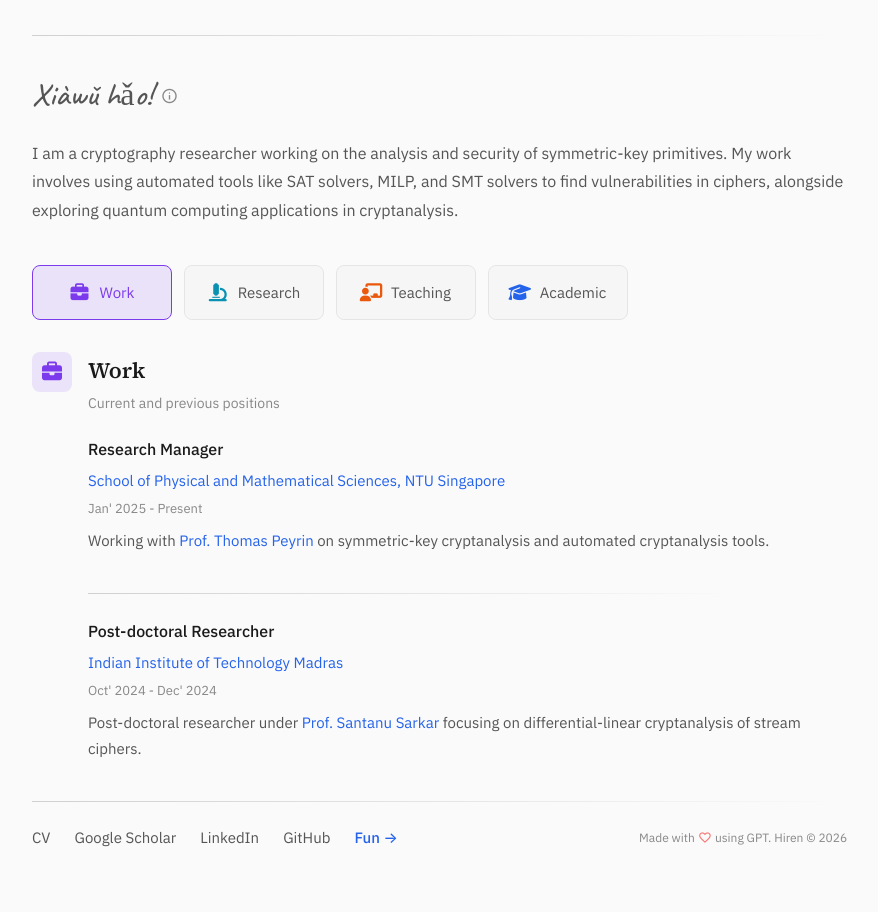
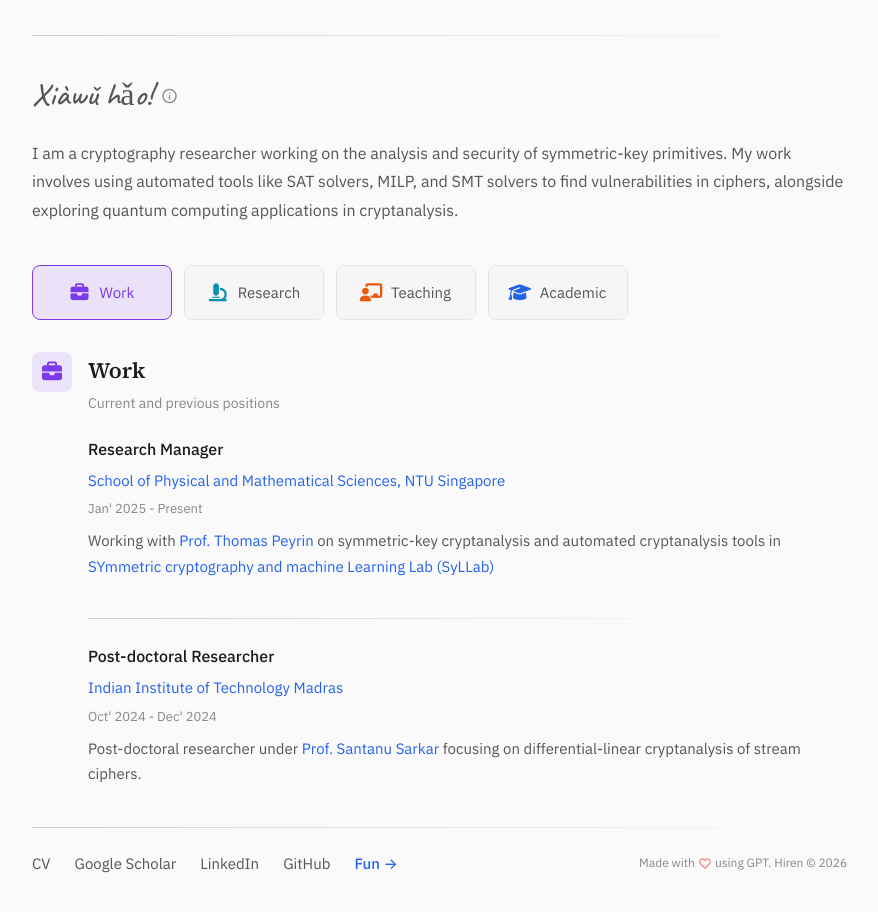
Before and after one commit to hirengarai/hirengarai.github.io, a Jekyll site: the page index.html, which Jekyll copies as it is, in a window 1280 px wide, cut to the strip 164-1080 px from the top of the page. Shown: the top 912 px of the strip, without its empty margins (162-1040 px from the left). Built offline with Jekyll 4.4.1, drawn with Linux system fonts in a browser that asks for light colours; some web fonts are replaced; before the commit the page ends 1055 px from its top, so only the background shows below that.

Commit message:
update anchors

```diff
--- a/index.html
+++ b/index.html
@@ -135,19 +135,19 @@
                 <div class="section-content">
                     <div class="position-item">
                         <div class="position-title">Research Manager</div>
-                        <a href="https://www.ntu.edu.sg/spms" target="_blank" class="position-org">School of Physical
+                        <a href="https://www.ntu.edu.sg/spms" target="_blank" rel="noopener noreferrer" class="position-org">School of Physical
                             and Mathematical Sciences, NTU Singapore</a>
                         <div class="position-period">Jan' 2025 - Present</div>
                         <p class="position-desc">Working with <a href="https://thomaspeyrin.github.io/web/"
-                                target="_blank">Prof. Thomas Peyrin</a> on symmetric-key cryptanalysis and automated
-                            cryptanalysis tools.</p>
+                                target="_blank" rel="noopener noreferrer">Prof. Thomas Peyrin</a> on symmetric-key cryptanalysis and automated
+                            cryptanalysis tools in <a href="https://syllab-ntu.github.io/syllab/" target="_blank" rel="noopener noreferrer">SYmmetric cryptography and machine Learning Lab (SyLLab)</a></p>
                     </div>
                     <div class="position-item">
                         <div class="position-title">Post-doctoral Researcher</div>
-                        <a href="https://www.iitm.ac.in//" target="_blank" class="position-org">Indian Institute of Technology Madras</a>
+                        <a href="https://www.iitm.ac.in//" target="_blank" rel="noopener noreferrer" class="position-org">Indian Institute of Technology Madras</a>
                         <div class="position-period"> Oct' 2024 - Dec' 2024</div>
                         <p class="position-desc">Post-doctoral researcher under <a href="https://sites.google.com/site/santanusarkarwb/home"
-                                target="_blank">Prof. Santanu Sarkar</a> focusing on differential-linear cryptanalysis of stream ciphers.
+                                target="_blank" rel="noopener noreferrer">Prof. Santanu Sarkar</a> focusing on differential-linear cryptanalysis of stream ciphers.
                         </p>
                     </div>
                 </div>
@@ -212,7 +212,7 @@
                     <div class="full-list-divider"></div>
                     <div class="full-list">
                         <p>For the complete publication record:</p>
-                        <a class="dblp-button" href="https://dblp.org/pid/320/2344.html" target="_blank" rel="noopener">
+                        <a class="dblp-button" href="https://dblp.org/pid/320/2344.html" target="_blank" rel="noopener noreferrer">
                             View Full List on DBLP
                             <img class="dblp-icon" src="assets/icons/dblp_col.svg" alt="" width="18" height="18">
                         </a>
@@ -222,7 +222,7 @@
                     <ul class="publication-list">
                         <li class="publication-item">
                             <span class="publication-title">Cryptanalysis of Reduced Round ChaCha - New Attack & Deeper Analysis</span>
-                            <div class="publication-meta">FSE 2023 · <a href="https://www.youtube.com/watch?v=5CwHx0CRESQ&t=2467s" target="_blank">Video link</a> [<a href="assets/docs/slides/FSE2023_Slides.pdf">slides</a>]</div>
+                            <div class="publication-meta">FSE 2023 · <a href="https://www.youtube.com/watch?v=5CwHx0CRESQ&t=2467s" target="_blank" rel="noopener noreferrer">Video link</a> [<a href="assets/docs/slides/FSE2023_Slides.pdf">slides</a>]</div>
                         </li>
                     </ul>
 
@@ -230,7 +230,7 @@
                     <ul class="publication-list">
                         <li class="publication-item">
                             <span class="publication-title">Visiting Researcher, TCG-CREST</span>
-                            <div class="publication-meta">Jul' 2023 · Hosted by <a href="https://www.tcgcrest.org/people/arpita-maitra/" target="_blank">Prof. Arpita Maitra</a></div>
+                            <div class="publication-meta">Jul' 2023 · Hosted by <a href="https://www.tcgcrest.org/people/arpita-maitra/" target="_blank" rel="noopener noreferrer">Prof. Arpita Maitra</a></div>
                         </li>
                     </ul>
                 </div>
@@ -268,43 +268,43 @@
                                 <td class="course-name">Probability and Statistics<br>(MATHF113 - T9)</td>
                                 <td>Dr. Sabyasachi Dey</td>
                                 <td>Spring 2021</td>
-                                <td><a href="assets/docs/teaching_experience.pdf" target="_blank" rel="noopener" class="ta-link">9.7</a></td>
+                                <td><a href="assets/docs/teaching_experience.pdf" target="_blank" rel="noopener noreferrer" class="ta-link">9.7</a></td>
                             </tr>
                             <tr>
                                 <td class="course-name">Mathematics I (Advanced Calculus)<br>(MATHF111 - T8)</td>
                                 <td>--</td>
                                 <td>Fall 2021</td>
-                                <td><a href="assets/docs/teaching_experience.pdf" target="_blank" rel="noopener" class="ta-link ta-link--small">Feedback not<br>collected</a></td>
+                                <td><a href="assets/docs/teaching_experience.pdf" target="_blank" rel="noopener noreferrer" class="ta-link ta-link--small">Feedback not<br>collected</a></td>
                             </tr>
                             <tr>
                                 <td class="course-name">Probability and Statistics<br>(MATHF113 - TI)</td>
                                 <td>Prof. Sabyasachi Dey</td>
                                 <td>Spring 2022</td>
-                                <td><a href="assets/docs/teaching_experience.pdf" target="_blank" rel="noopener" class="ta-link">7.92</a></td>
+                                <td><a href="assets/docs/teaching_experience.pdf" target="_blank" rel="noopener noreferrer" class="ta-link">7.92</a></td>
                             </tr>
                             <tr>
                                 <td class="course-name" data-tip="Core Course">Discrete Mathematics<br>(MATHF213 - T2)</td>
                                 <td>Prof. A Michael Alphonse</td>
                                 <td>Fall 2022</td>
-                                <td><a href="assets/docs/teaching_experience.pdf" target="_blank" rel="noopener" class="ta-link">8.63</a></td>
+                                <td><a href="assets/docs/teaching_experience.pdf" target="_blank" rel="noopener noreferrer" class="ta-link">8.63</a></td>
                             </tr>
                             <tr>
                                 <td class="course-name" data-tip="Core Course">Graphs and Networks<br>(MATHF243 - TI)</td>
                                 <td>Prof. A Michael Alphonse</td>
                                 <td>Spring 2023</td>
-                                <td><a href="assets/docs/teaching_experience.pdf" target="_blank" rel="noopener" class="ta-link">9.32</a></td>
+                                <td><a href="assets/docs/teaching_experience.pdf" target="_blank" rel="noopener noreferrer" class="ta-link">9.32</a></td>
                             </tr>
                             <tr>
                                 <td class="course-name" data-tip="Core Course">Introduction to Topology<br>(MATHF311 - T2)</td>
                                 <td>Prof. Sharan Gopal</td>
                                 <td>Fall 2023</td>
-                                <td><a href="assets/docs/teaching_experience.pdf" target="_blank" rel="noopener" class="ta-link">9.69</a></td>
+                                <td><a href="assets/docs/teaching_experience.pdf" target="_blank" rel="noopener noreferrer" class="ta-link">9.69</a></td>
                             </tr>
                             <tr>
                                 <td class="course-name" data-tip="Core Course">Differential Geometry<br>(MATHF342 - T1)</td>
                                 <td>Prof. Sumit Kumar Vishwakarma</td>
                                 <td>Spring 2024</td>
-                                <td><a href="assets/docs/teaching_experience.pdf" target="_blank" rel="noopener" class="ta-link">8.41</a></td>
+                                <td><a href="assets/docs/teaching_experience.pdf" target="_blank" rel="noopener noreferrer" class="ta-link">8.41</a></td>
                             </tr>
                         </tbody>
                         </table>
@@ -327,27 +327,27 @@
                     <h3 class="section-divider">Education</h3>
                     <div class="education-item">
                         <div class="education-degree" data-tip="Doctor of Philosophy" data-tip-position="above">Ph.D. in Mathematics</div>
-                        <a href="https://www.bits-pilani.ac.in/hyderabad/" target="_blank"
+                        <a href="https://www.bits-pilani.ac.in/hyderabad/" target="_blank" rel="noopener noreferrer"
                             class="education-institution">BITS Pilani, Hyderabad Campus, India</a>
                         <div class="education-details">2020 - 2024 · Advisor: <a
-                                href="https://sites.google.com/view/sabyasachidey/home" target="_blank">Prof. Sabyasachi
+                                href="https://sites.google.com/view/sabyasachidey/home" target="_blank" rel="noopener noreferrer">Prof. Sabyasachi
                                 Dey</a><br>Thesis: Study on Cryptanalysis of ARX-based Ciphers</div>
                     </div>
                     <div class="education-item">
                         <div class="education-degree" data-tip="Bachelor of Education" data-tip-position="above">B.Ed with method subject Mathematics</div>
-                        <a href="https://makatti.org/home.php" target="_blank" class="education-institution">Moulana
+                        <a href="https://makatti.org/home.php" target="_blank" rel="noopener noreferrer" class="education-institution">Moulana
                             Abul Kalam Ajad Teachers' Training Institute, India</a>
                         <div class="education-details">2018-2020</div>
                     </div>
                     <div class="education-item">
                         <div class="education-degree" data-tip="Master of Science" data-tip-position="above">MS in Mathematics</div>
-                        <a href="https://www.visvabharati.ac.in/" target="_blank"
+                        <a href="https://www.visvabharati.ac.in/" target="_blank" rel="noopener noreferrer"
                             class="education-institution">Visva-Bharati University, India</a>
                         <div class="education-details">Class of 2018</div>
                     </div>
                     <div class="education-item">
                         <div class="education-degree" data-tip="Bachelor of Science" data-tip-position="above">BS in Mathematics</div>
-                        <a href="https://bolpurcollege.edu.in/" target="_blank" class="education-institution">Bolpur
+                        <a href="https://bolpurcollege.edu.in/" target="_blank" rel="noopener noreferrer" class="education-institution">Bolpur
                             College, India</a>
                         <div class="education-details">Class of 2016</div>
                     </div>
@@ -355,14 +355,14 @@
                     <div class="education-item">
                         <div class="education-degree" data-tip="Higher Secondary School Examination" data-tip-position="above">Higher
                             Secondary School Examination, Grade 12</div>
-                             <a href="https://wbchse.wb.gov.in/" target="_blank" rel="noopener" class="education-institution">West
+                             <a href="https://wbchse.wb.gov.in/" target="_blank" rel="noopener noreferrer" class="education-institution">West
                                 Bengal Council of Higher Secondary Education, India</a>
                         <div class="education-details">2013</div>
                     </div>
 
                     <div class="education-item">
                         <div class="education-degree" data-tip="Secondary School Examination" data-tip-position="above">Secondary School Examination, Grade 10 </div>
-                            <a href="https://wbbse.wb.gov.in/Web/Home?l=Z%2F%2F2JeEw6P%2FkXiUjdLauQg%3D%3D" target="_blank" rel="noopener" class="education-institution">West Bengal Board of Secondary Education, India</a>
+                            <a href="https://wbbse.wb.gov.in/Web/Home?l=Z%2F%2F2JeEw6P%2FkXiUjdLauQg%3D%3D" target="_blank" rel="noopener noreferrer" class="education-institution">West Bengal Board of Secondary Education, India</a>
                         <div class="education-details">2011</div>
                     </div>
 
@@ -373,10 +373,10 @@
             <!-- Footer -->
             <footer class="footer-links">
                 <a href="assets/pdf/hirendra_cv.pdf" data-tip="Download CV">CV</a>
-                <a href="https://scholar.google.com/citations?user=96a2MEsAAAAJ&hl=en" target="_blank" data-tip="Google Scholar profile">Google
+                <a href="https://scholar.google.com/citations?user=96a2MEsAAAAJ&hl=en" target="_blank" rel="noopener noreferrer" data-tip="Google Scholar profile">Google
                     Scholar</a>
-                <a href="https://www.linkedin.com/in/hirengarai/" target="_blank" data-tip="LinkedIn profile">LinkedIn</a>
-                <a href="https://github.com/hirengarai" target="_blank" data-tip="GitHub profile">GitHub</a>
+                <a href="https://www.linkedin.com/in/hirengarai/" target="_blank" rel="noopener noreferrer" data-tip="LinkedIn profile">LinkedIn</a>
+                <a href="https://github.com/hirengarai" target="_blank" rel="noopener noreferrer" data-tip="GitHub profile">GitHub</a>
                 <a href="archive/fun.html" class="fun-link">Fun →</a>
                 <span class="footer-credit">Made with <span class="material-symbols-outlined" style="font-size: 0.9rem; vertical-align: middle; color: #f87171;">favorite</span> using GPT. Hiren © 2026</span>
             </footer>
```
Also changed, not shown: other parts of index.html (+4 -4 lines), _posts/CONTENT_GUIDE.md (+4 -4 lines), static/interests.html (+13 -13 lines).
